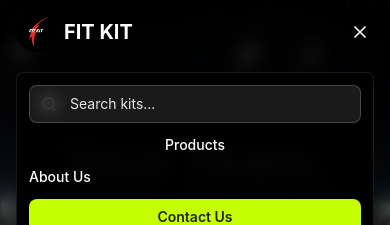
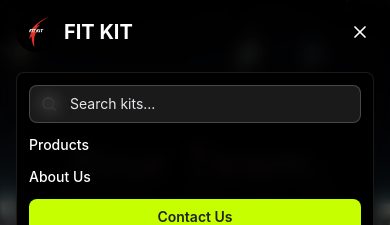
Before and after one commit to suraj-markup/Fitkit, a React (Vite) app: page / in a window 390 px wide. Both pictures are taken after a click on the button 360 px from the left and 32 px from the top of the page. Shown: the top 225 px of the page. Built offline with nearby package versions, Linux system fonts and the light colour scheme.

Commit message:
Almost done

```diff
--- a/src/components/Navbar.jsx
+++ b/src/components/Navbar.jsx
@@ -257,7 +257,7 @@ const Navbar = () => {
                   navigate('/products');
                   setIsMobileMenuOpen(false);
                 }}
-                className={`font-medium text-sm sm:text-base transition-colors duration-200 ${
+                className={`font-medium text-sm sm:text-base transition-colors duration-200 text-left w-full ${
                   shouldUseDarkText
                     ? 'text-[#212121] hover:text-[#0052FF]'
                     : 'text-white hover:text-[#C6FF00]'
@@ -267,7 +267,7 @@ const Navbar = () => {
               </button>
               <a
                 href="#about"
-                className={`font-medium text-sm sm:text-base transition-colors duration-200 ${
+                className={`font-medium text-sm sm:text-base transition-colors duration-200 text-left w-full block ${
                   shouldUseDarkText
                     ? 'text-[#212121] hover:text-[#0052FF]'
                     : 'text-white hover:text-[#C6FF00]'
```
